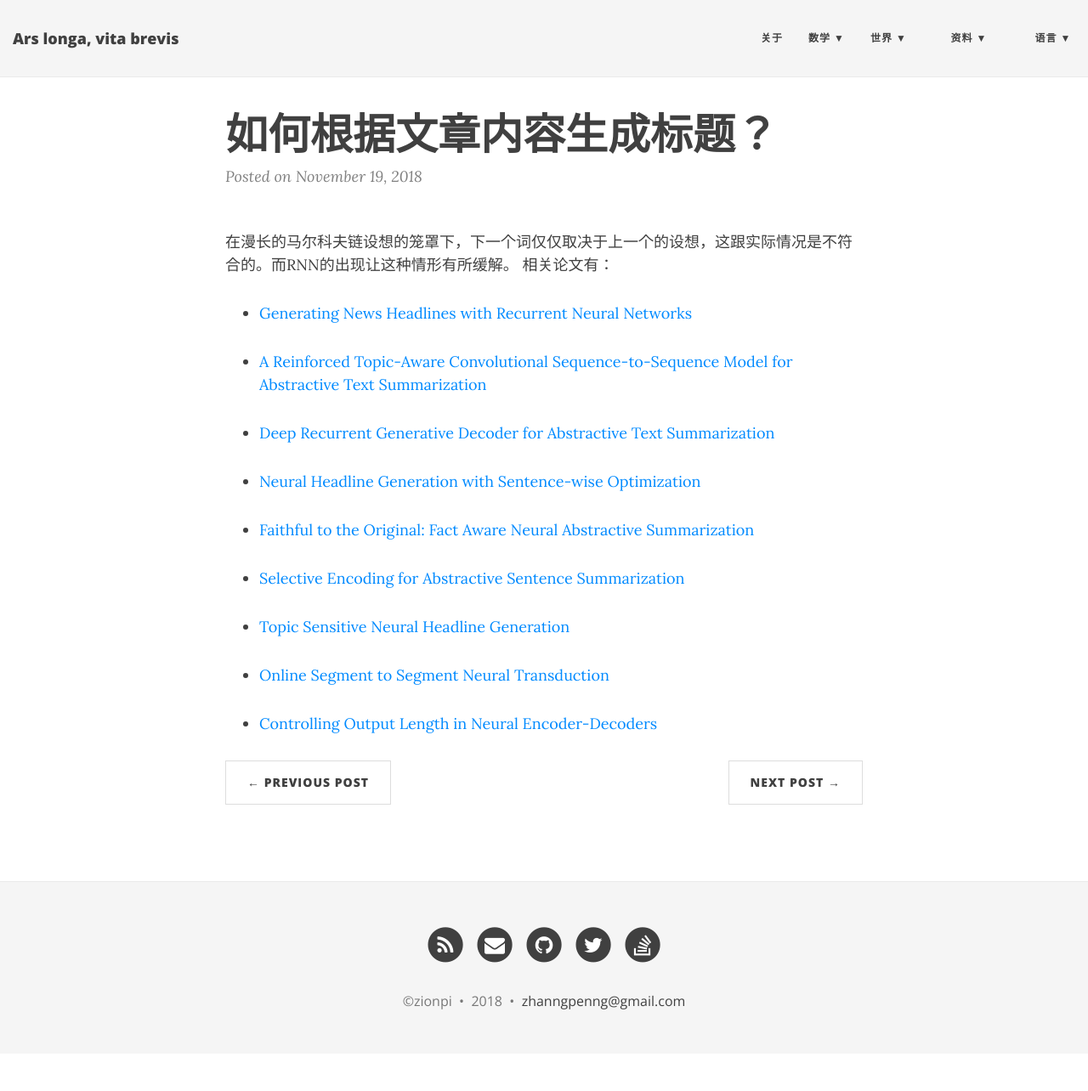
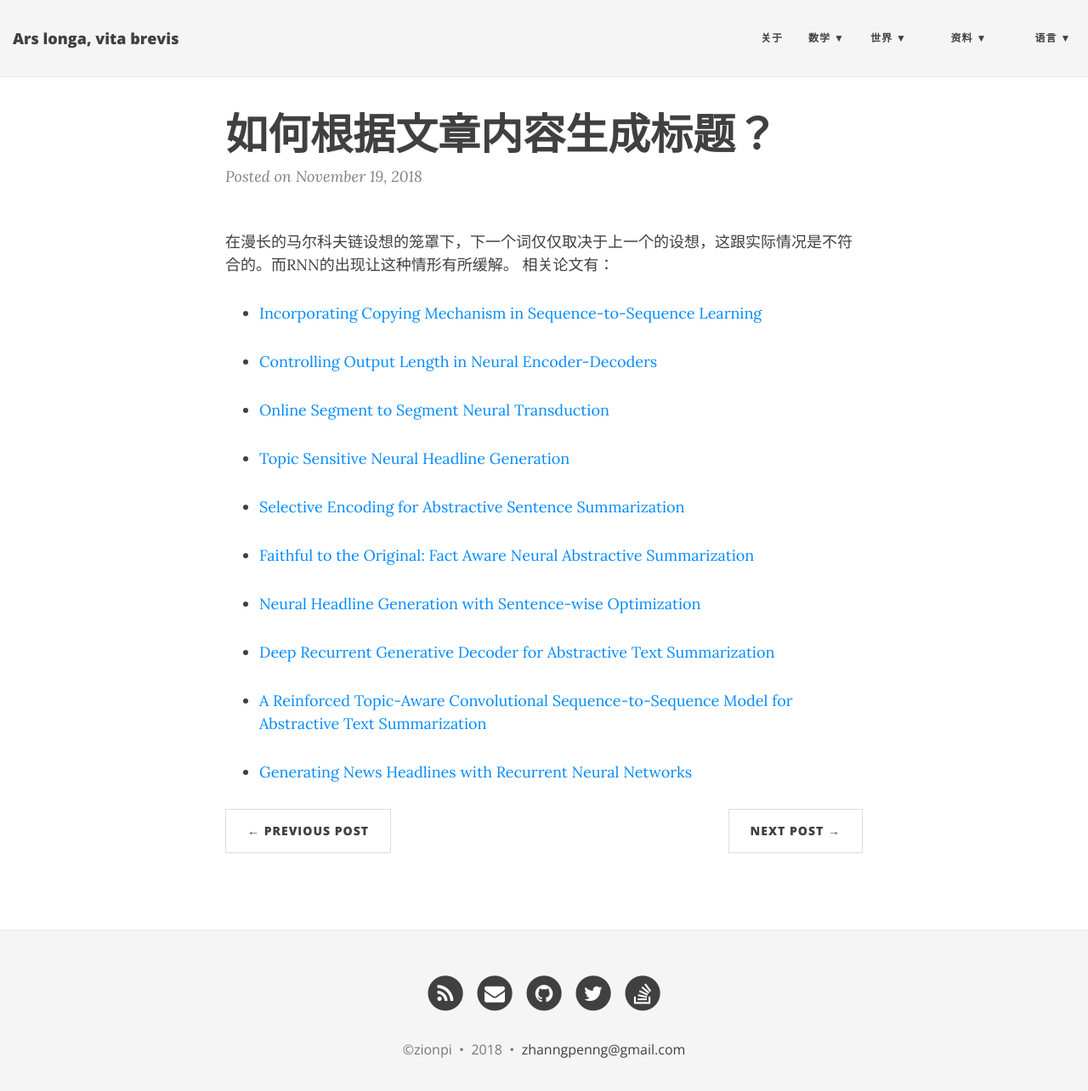
Before and after one commit to ZionPi/zionpi.github.io, a Jekyll site: the page built from _posts/2018-11-19-generate-title-from-dataset.md, in a window 1280 px wide and 1297 px high. Shown: the top 1284 px of the window at 85% size. Built offline with Jekyll 4.4.1, drawn with Linux system fonts in a browser that asks for light colours; nearby versions of some CDN libraries.

Commit message:
Update 2018-11-19-generate-title-from-dataset.md

```diff
--- a/_posts/2018-11-19-generate-title-from-dataset.md
+++ b/_posts/2018-11-19-generate-title-from-dataset.md
@@ -5,21 +5,23 @@ title: 如何根据文章内容生成标题？
 在漫长的马尔科夫链设想的笼罩下，下一个词仅仅取决于上一个的设想，这跟实际情况是不符合的。而RNN的出现让这种情形有所缓解。
 相关论文有：
 
-- [Generating News Headlines with Recurrent Neural
-Networks](https://nlp.stanford.edu/courses/cs224n/2015/reports/1.pdf)
+- [Incorporating Copying Mechanism in Sequence-to-Sequence Learning](https://arxiv.org/pdf/1603.06393.pdf)
+
+- [Controlling Output Length in Neural Encoder-Decoders](https://arxiv.org/pdf/1609.09552.pdf)
+
+- [Online Segment to Segment Neural Transduction](https://arxiv.org/pdf/1609.08194.pdf)
+
+- [Topic Sensitive Neural Headline Generation](https://arxiv.org/pdf/1608.05777.pdf)
+
+- [Selective Encoding for Abstractive Sentence Summarization](https://arxiv.org/pdf/1704.07073.pdf)
+
+- [Faithful to the Original: Fact Aware Neural Abstractive Summarization](https://arxiv.org/pdf/1711.04434.pdf)
+
+- [Neural Headline Generation with Sentence-wise Optimization](https://arxiv.org/pdf/1604.01904.pdf)
+
+- [Deep Recurrent Generative Decoder for Abstractive Text Summarization](https://arxiv.org/pdf/1708.00625.pdf)
 
 - [A Reinforced Topic-Aware Convolutional Sequence-to-Sequence Model for Abstractive Text Summarization](https://arxiv.org/pdf/1805.03616.pdf)
 
-- [Deep Recurrent Generative Decoder for Abstractive Text Summarization](https://arxiv.org/pdf/1708.00625.pdf)
-
-- [Neural Headline Generation with Sentence-wise Optimization](https://arxiv.org/pdf/1604.01904.pdf)
-
-- [Faithful to the Original: Fact Aware Neural Abstractive Summarization](https://arxiv.org/pdf/1711.04434.pdf)
-
-- [Selective Encoding for Abstractive Sentence Summarization](https://arxiv.org/pdf/1704.07073.pdf)
-
-- [Topic Sensitive Neural Headline Generation](https://arxiv.org/pdf/1608.05777.pdf)
-
-- [Online Segment to Segment Neural Transduction](https://arxiv.org/pdf/1609.08194.pdf)
-
-- [Controlling Output Length in Neural Encoder-Decoders](https://arxiv.org/pdf/1609.09552.pdf)
+- [Generating News Headlines with Recurrent Neural
+Networks](https://nlp.stanford.edu/courses/cs224n/2015/reports/1.pdf)
```
